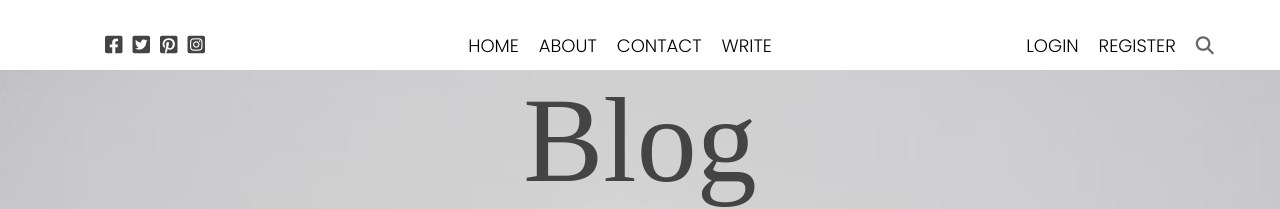
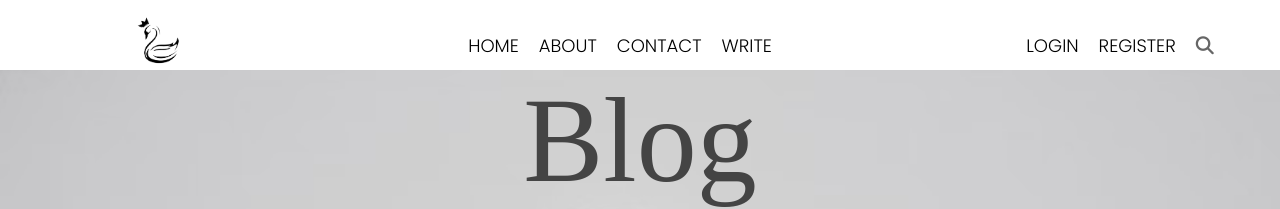
Before and after one commit to lamtrucdang/WebFinalProject-UIClients, a React (Create React App) app in the folder blog/: page / in a window 1280 px wide. Shown: the top 209 px of the page. Built offline with nearby package versions, Linux system fonts and the light colour scheme; no server answers.

Commit message:
logo edit

```diff
--- a/blog/src/components/topbar/TopBar.jsx
+++ b/blog/src/components/topbar/TopBar.jsx
@@ -13,10 +13,9 @@ export default function TopBar() {
   return (
     <div className="top">
       <div className="topLeft">
-        <i className="topIcon fab fa-facebook-square"></i>
-        <i className="topIcon fab fa-twitter-square"></i>
-        <i className="topIcon fab fa-pinterest-square"></i>
-        <i className="topIcon fab fa-instagram-square"></i>
+        <Link className="link" to="/">
+          <img className="logo" src="./img/Logo.png" alt="" />
+        </Link>
       </div>
       <div className="topCenter">
         <ul className="topList">
--- a/blog/src/components/topbar/topbar.css
+++ b/blog/src/components/topbar/topbar.css
@@ -68,6 +68,7 @@ input {
   cursor: pointer;
 }
 
-.logo img {
-  width: 60px;
+.logo {
+  width: 3.5rem;
+  height: auto;
 }
```
